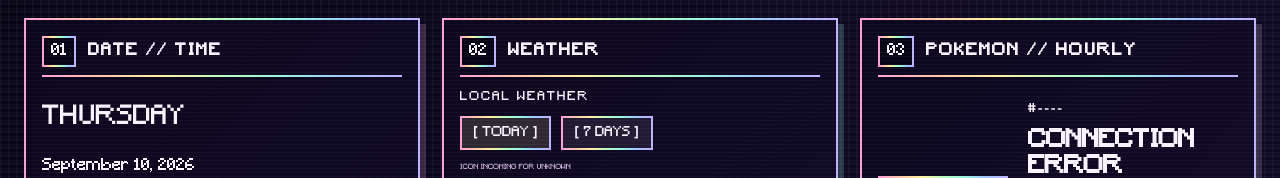
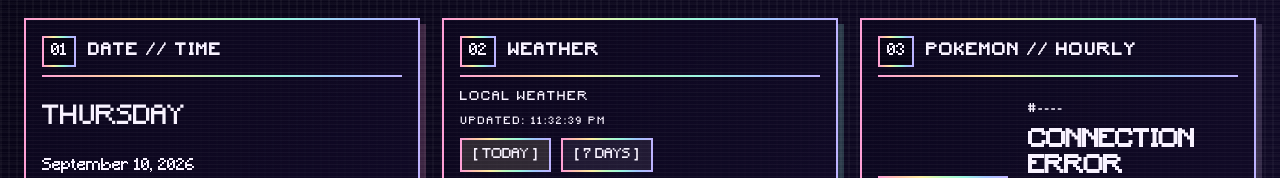
Before and after one commit to Arianna-Penrod/cyberdeck-dashboard, a Flask app: page / in a window 1280 px wide. Shown: the part 108-286 px from the top of the page. Run offline with Flask 3, Linux system fonts and the light colour scheme; data that the repository does not hold is empty.

Commit message:
Add in the timestamp of when the weather was last updated for debugging

```diff
--- a/static/css/style.css
+++ b/static/css/style.css
@@ -531,6 +531,17 @@ h2 {
 
 .weather-details span {
     color: var(--ink);
+}
+
+
+.weather-last-updated {
+    margin-top: 6px;
+
+    color: var(--muted);
+
+    font-size: 10px;
+
+    letter-spacing: 2px;
 }
 
 
--- a/static/js/script.js
+++ b/static/js/script.js
@@ -8,7 +8,7 @@ const LONGITUDE = -97.46300980772602;
 const LOCATION_NAME = "LOCAL";
 
 const WEATHER_REFRESH_INTERVAL =
-    15 * 60 * 1000;
+    5 * 60 * 1000;
 
 
 let weatherData = null;
@@ -665,6 +665,8 @@ async function loadWeather() {
             await response.json();
 
 
+        updateWeatherTimestamp();
+
         renderTodayWeather();
 
         renderWeekWeather();
@@ -684,6 +686,28 @@ async function loadWeather() {
             "WEATHER CONNECTION ERROR";
 
     }
+
+}
+
+
+function updateWeatherTimestamp() {
+
+    const now =
+        new Date();
+
+
+    document.getElementById(
+        "weather-last-updated"
+    ).textContent =
+        "UPDATED: " +
+        now.toLocaleTimeString(
+            undefined,
+            {
+                hour: "2-digit",
+                minute: "2-digit",
+                second: "2-digit"
+            }
+        );
 
 }
 
--- a/templates/index.html
+++ b/templates/index.html
@@ -98,6 +98,10 @@
 
     <p id="weather-location" class="label">
         LOCAL WEATHER
+    </p>
+
+    <p id="weather-last-updated" class="weather-last-updated">
+        UPDATED: --
     </p>
 
     <div class="toggle-buttons">
```
